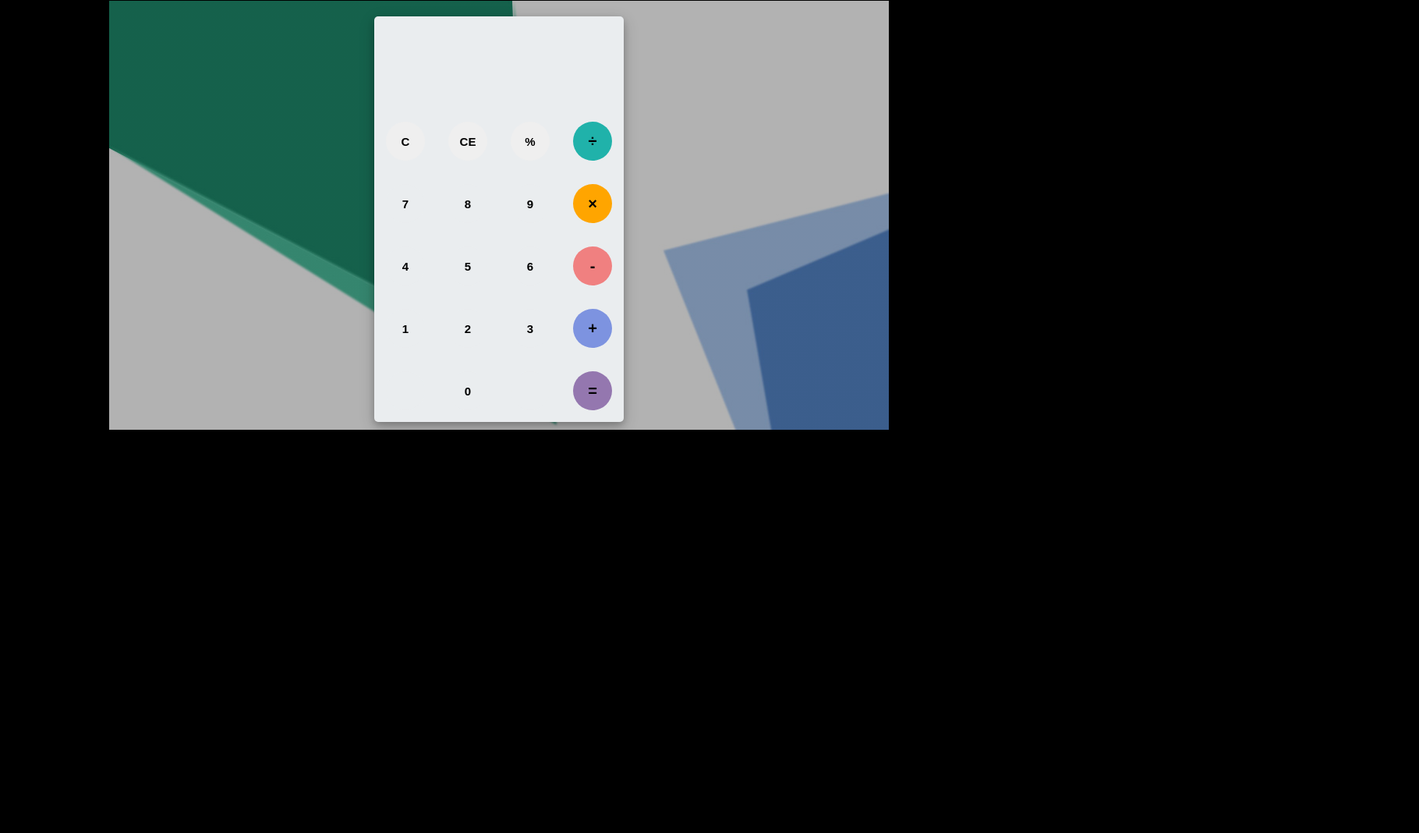
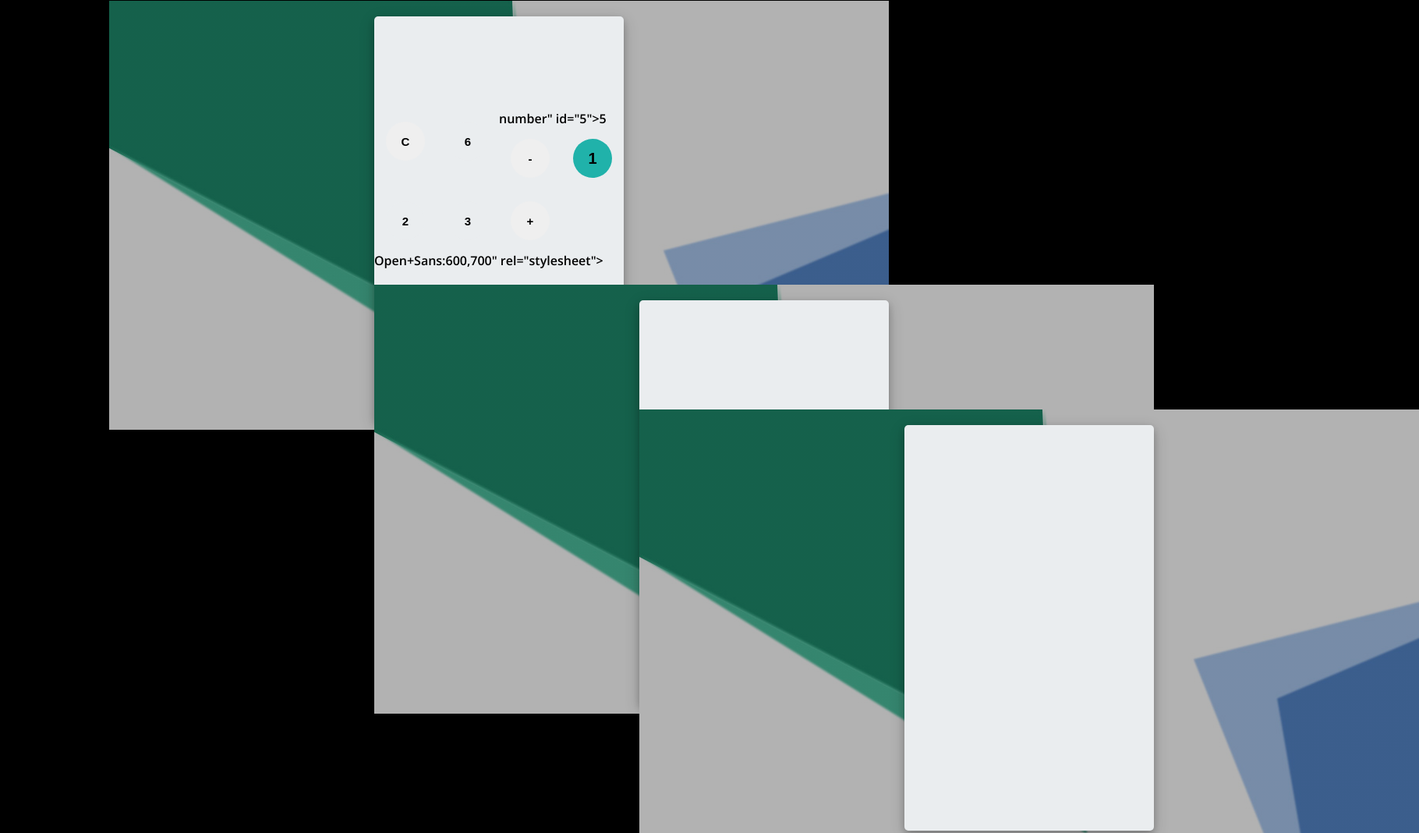
Before and after one commit to preethamprasad/ranjeet, a plain HTML site: page index.html in a window 1280 px wide. Shown: the part 19-1087 px from the top of the page at 78% size, 1820 px wide, since content can reach past the window. Before the commit the page ends 800 px from the top, so only its background shows below. Drawn offline with nearby package versions, Linux system fonts and the light colour scheme.

Commit message:
Update index.html

```diff
--- a/index.html
+++ b/index.html
@@ -17,25 +17,45 @@
 				</div>
 				<div id="keyboard">
 					<button class="operator" id="clear">C</button>
-					<button class="operator" id="backspace">CE</button>
-					<button class="operator" id="%">%</button>
-					<button class="operator" id="/">&#247;</button>
-					<button class="number" id="7">7</button>
-					<button class="number" id="8">8</button>
-					<button class="number" id="9">9</button>
-					<button class="operator" id="*">&times;</button>
-					<button class="number" id="4">4</button>
-					<button class="number" id="5">5</button>
+			number" id="5">5</button>
 					<button class="number" id="6">6</button>
 					<button class="operator" id="-">-</button>
 					<button class="number" id="1">1</button>
 					<button class="number" id="2">2</button>
 					<button class="number" id="3">3</button>
 					<button class="operator" id="+">+</button>
-					<button class="empty" id="empty"></button>
-					<button class="number" id="0">0</button>
-					<button class="empty" id="empty"></button>
-					<button class="operator" id="=">=</button>
+				Open+Sans:600,700" rel="stylesheet">
+		<title>A simple calculator</title>
+	</head>
+	<body>
+		<div id="container">
+			<div id="calculator">
+				<div id="result">
+					<div id="history">
+						<p id="history-value"></p>
+					</div>
+					<div id="output">
+						<p id="output-value"></p>
+					</div>
+				</div>
+				<head>
+		<link rel="stylesheet" type="text/css" href="style.css">
+		<link href="https://fonts.googleapis.com/css?family=Open+Sans:600,700" rel="stylesheet">
+		<title>A simple calculator</title>
+	</head>
+	<body>
+	<body>
+		<div id="container">
+			<div id="calculator">
+				<div id="result">
+					<div id="history">
+						<p id="history-value"></p>
+					</div>
+					<div id="output">
+						<p id="output-value"></p>
+					</div>
+				</div>
+
 				</div>
 			</div>
 		</div>
```
